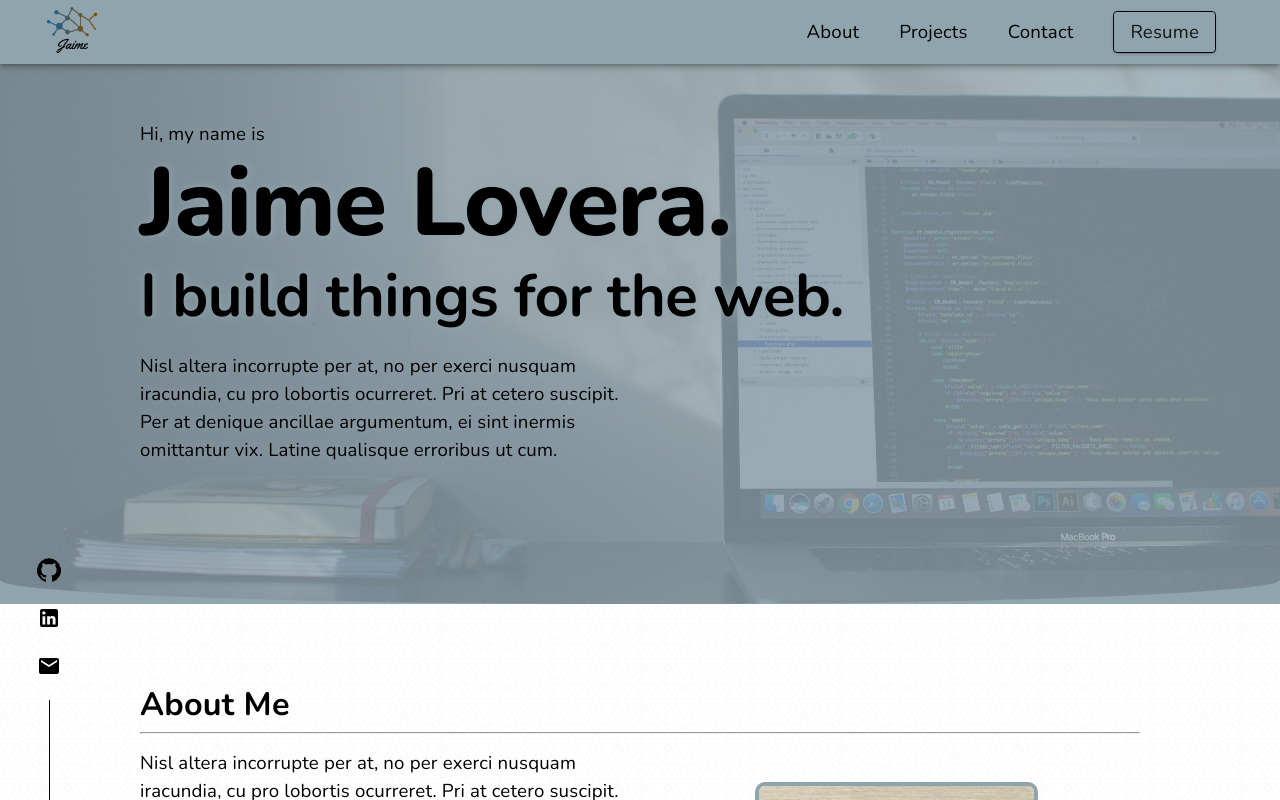
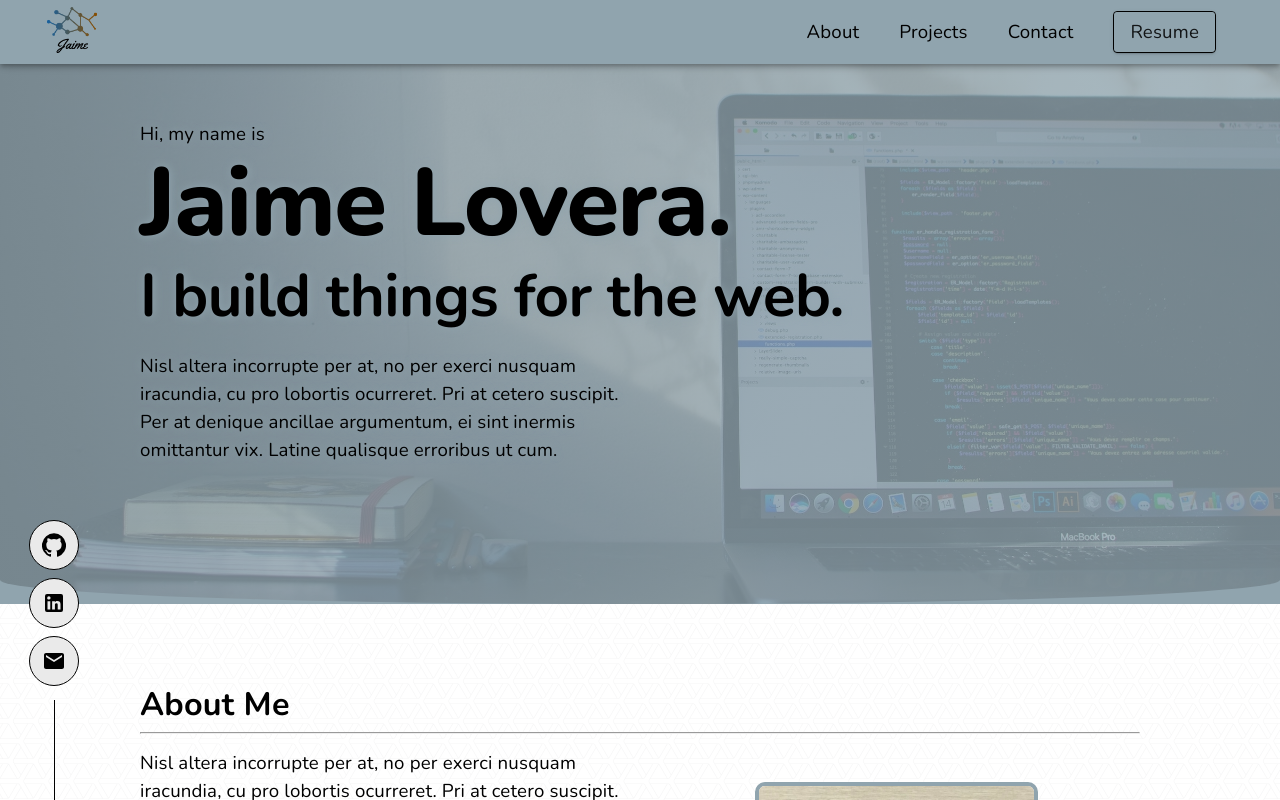
Before and after one commit to jaimelovera/online-portfolio-v3, a React (Create React App) app: page / in a window 1280 px wide. Shown: the top 800 px of the page. Built offline with nearby package versions, Linux system fonts and the light colour scheme.

Commit message:
style changes to project card and added loading spinner to card image

```diff
--- a/src/components/layout/SideContactBar.js
+++ b/src/components/layout/SideContactBar.js
@@ -28,9 +28,13 @@ const styles = (theme) => ({
     marginTop: 10,
   },
   linkIconButton: {
+    margin: 4,
+    backgroundColor: "#EAEAEA",
+    border: "1px solid #000",
     position: "relative",
     transition: "top linear 0.2s",
     "&:hover": {
+      backgroundColor: "#FFF",
       right: -2,
     },
   },
--- a/src/components/sections/projects/ProjectCardGridItem.js
+++ b/src/components/sections/projects/ProjectCardGridItem.js
@@ -17,6 +17,7 @@ import DialogTitle from "@material-ui/core/DialogTitle";
 import DialogContent from "@material-ui/core/DialogContent";
 import DialogActions from "@material-ui/core/DialogActions";
 import Slide from "@material-ui/core/Slide";
+import CircularProgress from "@material-ui/core/CircularProgress";
 
 // Icons
 import GitHubIcon from "@material-ui/icons/GitHub";
@@ -70,6 +71,7 @@ function ProjectCard(props) {
   } = props;
 
   const [open, setOpen] = React.useState(false);
+  const [imgLoaded, setImgLoaded] = React.useState(false);
 
   const handleOpen = () => {
     setOpen(true);
@@ -78,12 +80,22 @@ function ProjectCard(props) {
     setOpen(false);
   };
 
+  const handleImgLoaded = () => {
+    setImgLoaded(true);
+  };
+
   return (
     <Grid item xs={12} sm={6} md={4}>
       <Card className={classes.card}>
         <CardContent className={classes.cardChild}>
           <CardActionArea onClick={handleOpen}>
-            <CardMedia component="img" image={image} alt={title} />
+            {!imgLoaded && <CircularProgress size={150} thickness={2} />}
+            <CardMedia
+              component="img"
+              image={image}
+              alt={title}
+              onLoad={handleImgLoaded}
+            />
           </CardActionArea>
           <Typography gutterBottom variant="h5" style={{ paddingTop: 14 }}>
             {title}
```
